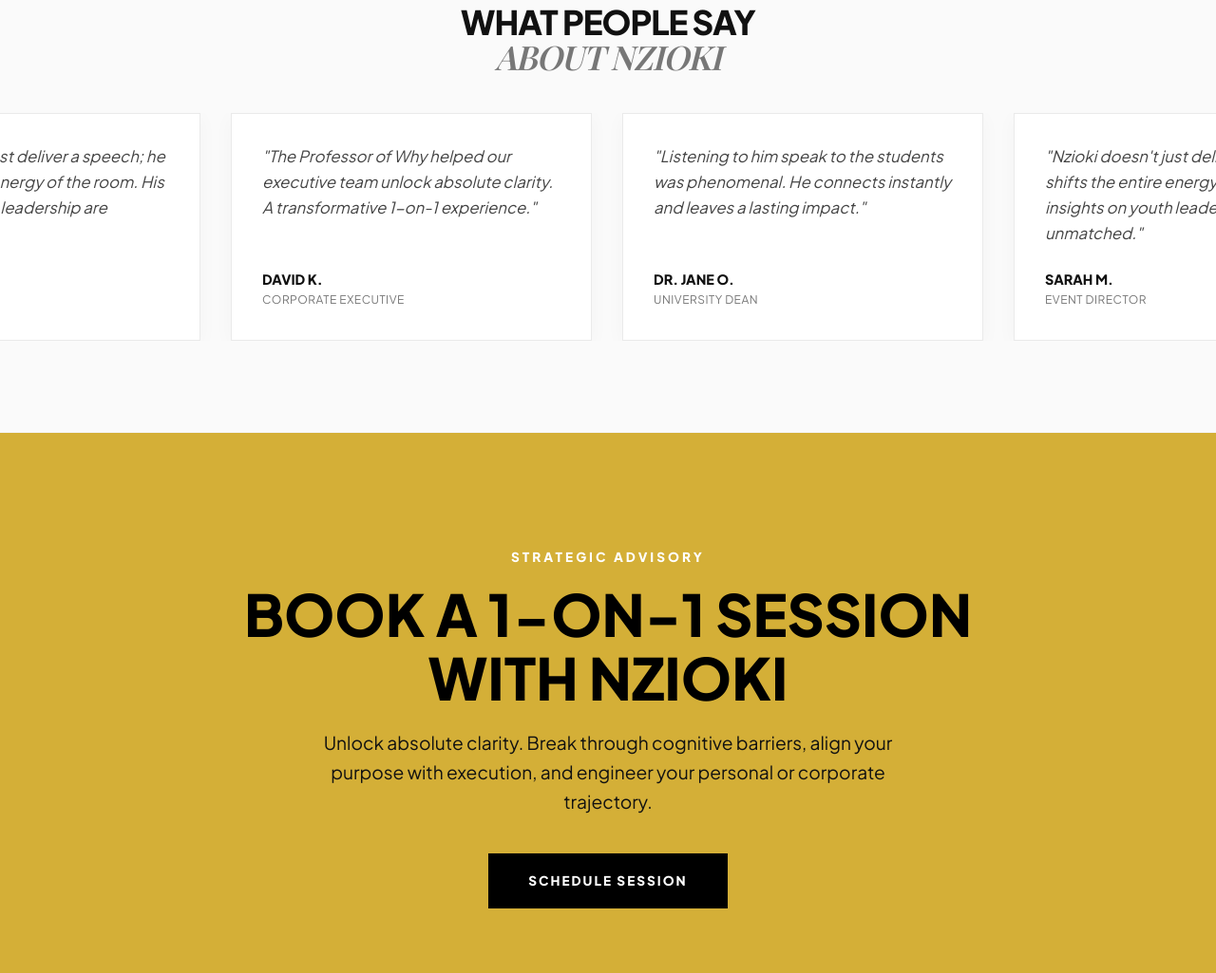
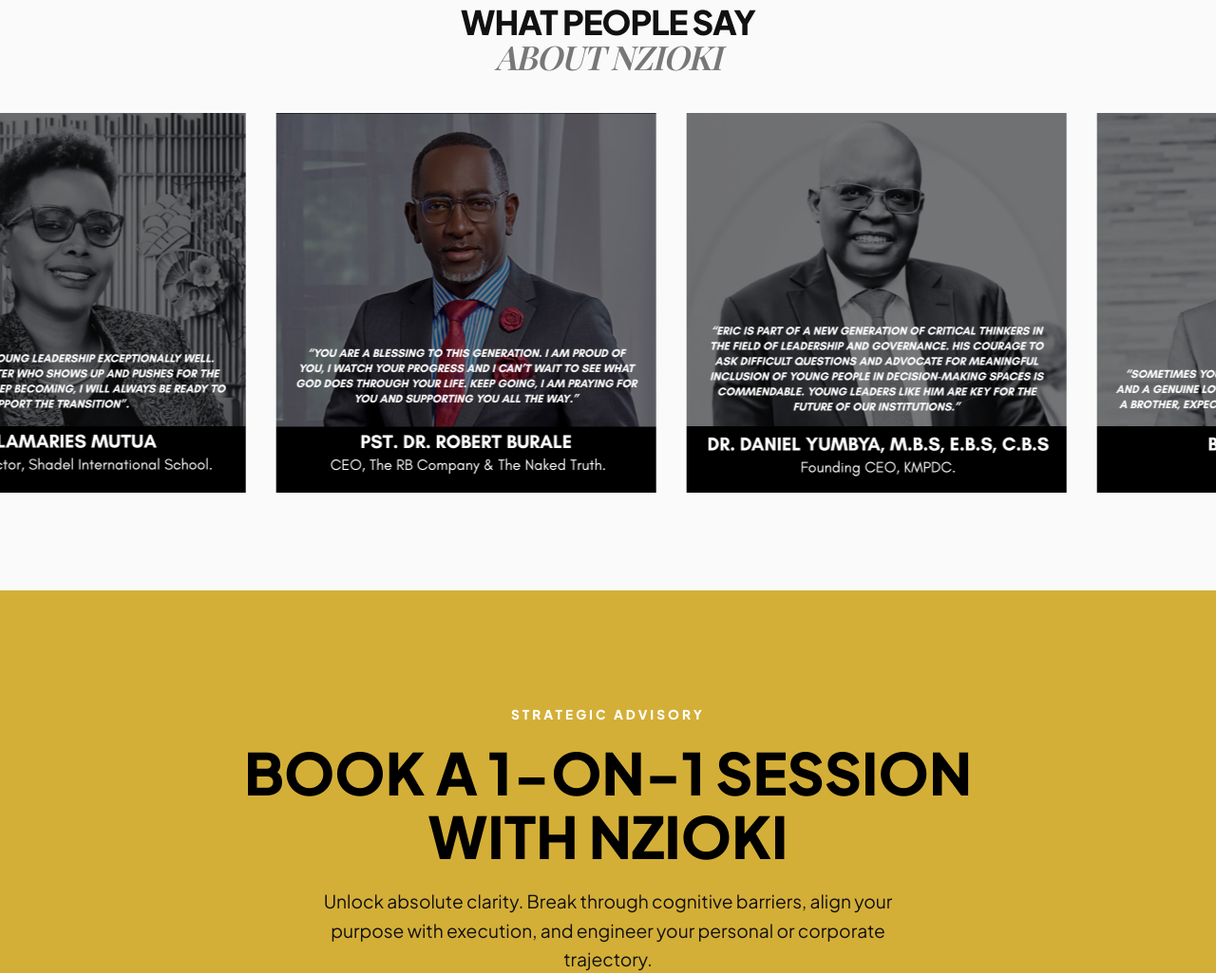
Before and after one commit to Kisilupaul12/professorofwhy, a plain HTML site: page index.html in a window 1280 px wide. Shown: the part 1465-2490 px from the top of the page at 95% size. Drawn offline with nearby package versions, Linux system fonts and the light colour scheme; a web font is replaced by a local one.

Commit message:
Update index.html

```diff
--- a/index.html
+++ b/index.html
@@ -30,8 +30,7 @@
   <!-- 1. HERO SECTION (Stage Photo & Write-up) -->
   <header class="hero-section">
     <div class="hero-overlay"></div>
-    <!-- ACTION REQUIRED: Replace src with the specific Missionary Girls / Large Crowd stage photo -->
-    <img src="Prof. Nzioki ERiK Website/IMG_STAGE_CROWD.jpg" alt="Prof. Nzioki presenting to a large crowd" class="hero-bg-img" />
+    <img src="Prof. Nzioki ERiK Website/IMG-20250130-WA0039.jpg" alt="Prof. Nzioki ERiK addressing students on stage at Missionary Girls Secondary School" class="hero-bg-img" />
 
     <div class="hero-content">
       <span class="hero-badge">Author • Speaker • Strategist</span>
@@ -39,6 +38,7 @@
       <p class="hero-subtitle">
         Empowering the next generation of leaders to find their purpose, execute with audacity, and transform institutions from the inside out.
       </p>
+      <p class="hero-caption">On stage at Missionary Girls Secondary School, speaking to the next generation of leaders.</p>
       <div class="hero-actions">
         <a href="#about" class="btn-gold">Discover The Why</a>
         <a href="#session" class="btn-outline-light">Book 1-on-1</a>
@@ -75,55 +75,23 @@
 
     <div class="marquee-wrapper">
       <div class="marquee-track">
-        <!-- Testimonial 1 -->
-        <div class="testimonial-card">
-          <p class="quote">"Nzioki doesn't just deliver a speech; he shifts the entire energy of the room. His insights on youth leadership are unmatched."</p>
-          <div class="author-box">
-            <div>
-              <div class="author-name">Sarah M.</div>
-              <div class="author-role">Event Director</div>
-            </div>
-          </div>
-        </div>
-        <!-- Testimonial 2 -->
-        <div class="testimonial-card">
-          <p class="quote">"The Professor of Why helped our executive team unlock absolute clarity. A transformative 1-on-1 experience."</p>
-          <div class="author-box">
-            <div>
-              <div class="author-name">David K.</div>
-              <div class="author-role">Corporate Executive</div>
-            </div>
-          </div>
-        </div>
-        <!-- Testimonial 3 -->
-        <div class="testimonial-card">
-          <p class="quote">"Listening to him speak to the students was phenomenal. He connects instantly and leaves a lasting impact."</p>
-          <div class="author-box">
-            <div>
-              <div class="author-name">Dr. Jane O.</div>
-              <div class="author-role">University Dean</div>
-            </div>
-          </div>
-        </div>
-        <!-- Duplicates for seamless infinite scrolling -->
-        <div class="testimonial-card">
-          <p class="quote">"Nzioki doesn't just deliver a speech; he shifts the entire energy of the room. His insights on youth leadership are unmatched."</p>
-          <div class="author-box">
-            <div>
-              <div class="author-name">Sarah M.</div>
-              <div class="author-role">Event Director</div>
-            </div>
-          </div>
-        </div>
-        <div class="testimonial-card">
-          <p class="quote">"The Professor of Why helped our executive team unlock absolute clarity. A transformative 1-on-1 experience."</p>
-          <div class="author-box">
-            <div>
-              <div class="author-name">David K.</div>
-              <div class="author-role">Corporate Executive</div>
-            </div>
-          </div>
-        </div>
+        <div class="praise-card"><img src="Testimonials/1.png" alt="H.E. Dr. Stephen Kalonzo Musyoka, E.G.H, Tenth Vice President of Kenya: 'I see you. May the light that you carry light up this country and Africa at large.'" loading="lazy" /></div>
+        <div class="praise-card"><img src="Testimonials/2.png" alt="Stellamaries Mutua, Managing Director, Shadel International School: 'You represent young leadership exceptionally well. You are a go-getter who shows up and pushes for the right decisions.'" loading="lazy" /></div>
+        <div class="praise-card"><img src="Testimonials/3.png" alt="Pst. Dr. Robert Burale, CEO, The RB Company & The Naked Truth: 'You are a blessing to this generation. I am proud of you.'" loading="lazy" /></div>
+        <div class="praise-card"><img src="Testimonials/4.png" alt="Dr. Daniel Yumbya, M.B.S, E.B.S, C.B.S, Founding CEO, KMPDC: 'Eric is part of a new generation of critical thinkers in the field of leadership and governance.'" loading="lazy" /></div>
+        <div class="praise-card"><img src="Testimonials/5.png" alt="Brian Nyambego, CEO, Aven Global: 'Sometimes you just see someone with grit, audacity and a genuine love for growth.'" loading="lazy" /></div>
+        <div class="praise-card"><img src="Testimonials/6.png" alt="Prof. Acquillahs Muteti, CEO, ACQ Consultants (U.S.A): 'I am proud of what you are doing and what you are about to do. It's your time, go change the world.'" loading="lazy" /></div>
+        <div class="praise-card"><img src="Testimonials/7.png" alt="Khalif Kairo, CEO, Kai & Karo: 'Nzioki represents a rising young voice in this generation.'" loading="lazy" /></div>
+        <div class="praise-card"><img src="Testimonials/8.png" alt="Dr. Emily Okoth Okuku, Ph.D., Manager, Career Planning & Placement, KCA University: 'I am proud of you. You will go places.'" loading="lazy" /></div>
+        <!-- Full set repeated for seamless infinite scrolling (translateX(-50%) needs an exact duplicate) -->
+        <div class="praise-card"><img src="Testimonials/1.png" alt="" loading="lazy" /></div>
+        <div class="praise-card"><img src="Testimonials/2.png" alt="" loading="lazy" /></div>
+        <div class="praise-card"><img src="Testimonials/3.png" alt="" loading="lazy" /></div>
+        <div class="praise-card"><img src="Testimonials/4.png" alt="" loading="lazy" /></div>
+        <div class="praise-card"><img src="Testimonials/5.png" alt="" loading="lazy" /></div>
+        <div class="praise-card"><img src="Testimonials/6.png" alt="" loading="lazy" /></div>
+        <div class="praise-card"><img src="Testimonials/7.png" alt="" loading="lazy" /></div>
+        <div class="praise-card"><img src="Testimonials/8.png" alt="" loading="lazy" /></div>
       </div>
     </div>
   </section>
```
